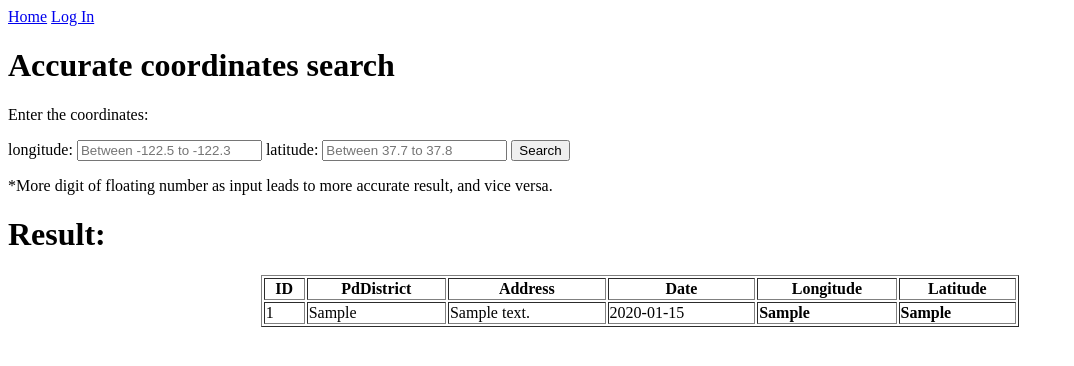
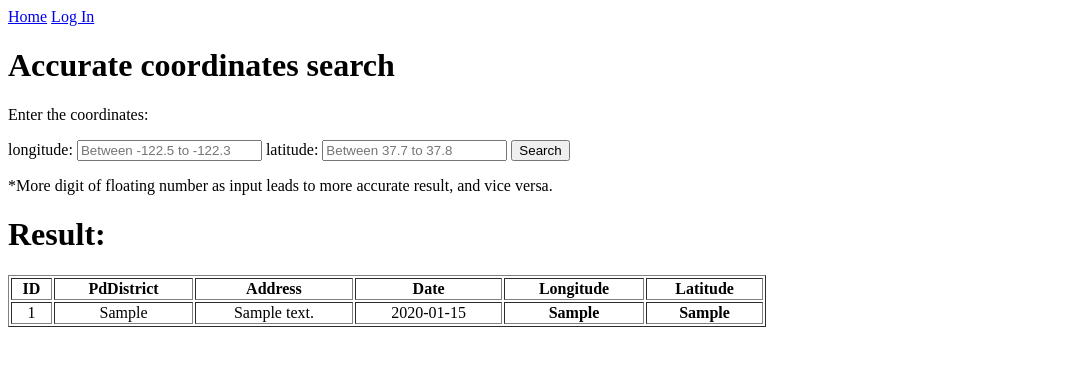
Before and after one commit to FrankChen2023/Django_Assessment2_GroupTask, a Django app: page /coordinates_search/ in a window 1280 px wide. Shown: the top 366 px of the page, without its empty margins (0-1074 px from the left). Run offline with Django 4.2, Linux system fonts and the light colour scheme; tables that the repository leaves empty hold one stand-in row (values such as "Sample post").

Commit message:
Table pattern add

```diff
--- a/CrimeDataSan/templates/Crime/coordinates_search.html
+++ b/CrimeDataSan/templates/Crime/coordinates_search.html
@@ -18,7 +18,7 @@
         </form>
 
         <h1>Result:</h1>
-        <table border="1" style="margin:auto" width='60%'>
+        <table border="1" style="text-align:center" width='60%'>
         <tr><th>ID</th><th>PdDistrict </th><th>Address</th><th>Date</th><th>Longitude</th><th>Latitude</th></tr>
         {% for row in position_search_rows %}
         <tr>
```
